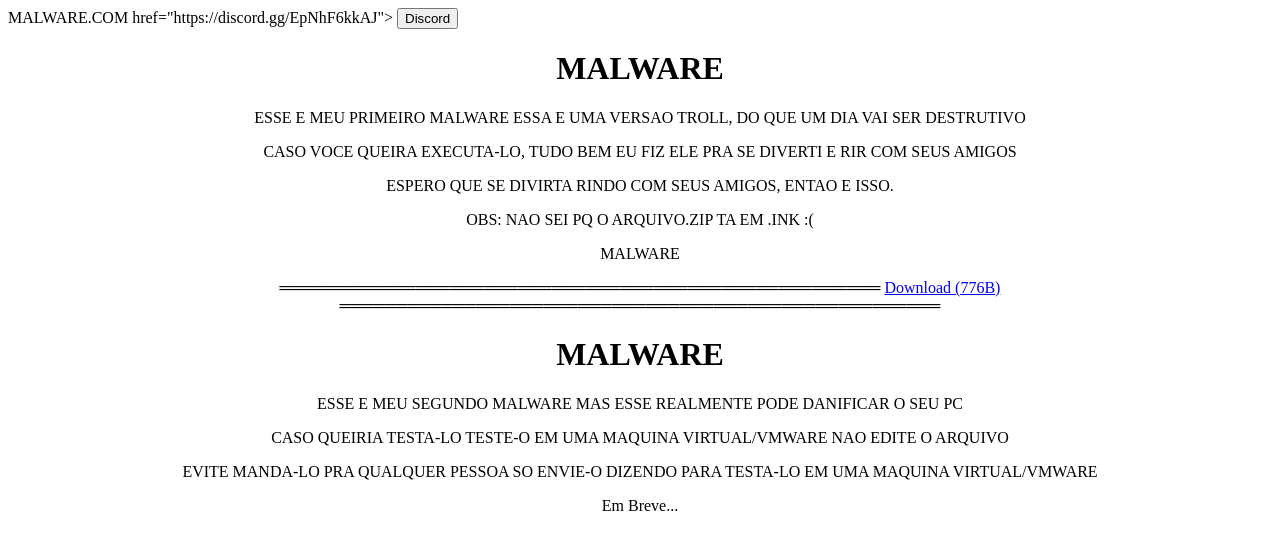
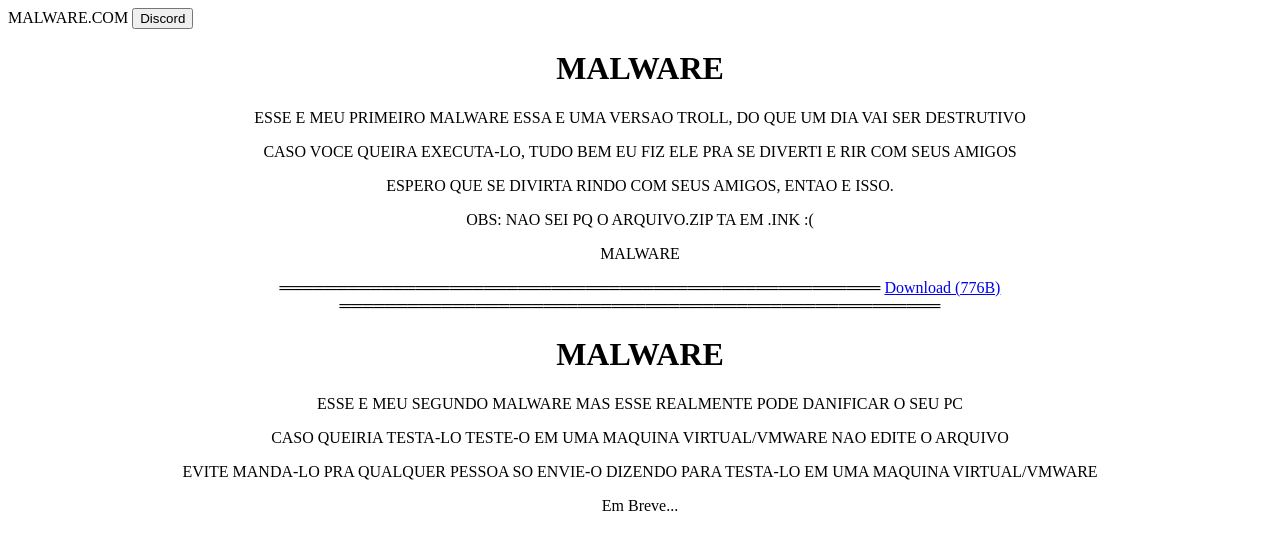
Before and after one commit to juniormaia3489/juniormaia3489, a plain HTML site: page index.html in a window 1280 px wide. Drawn offline with Linux system fonts and the light colour scheme.

Commit message:
Update index.html

```diff
--- a/index.html
+++ b/index.html
@@ -1,7 +1,7 @@
 <!DOCTYPE html>
 
 <caveira.malware>MALWARE.COM
-  <a> href="https://discord.gg/EpNhF6kkAJ">
+<a href="https://discord.gg/EpNhF6kkAJ">
     <input type="button" value="Discord"></input>
 </a>
 <center>
```
